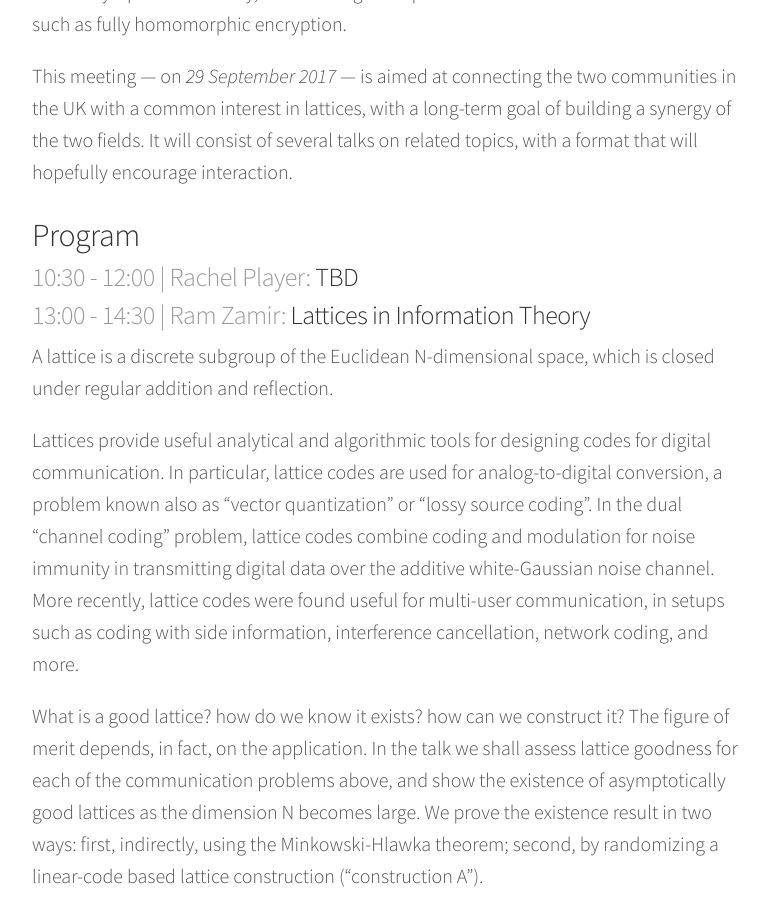
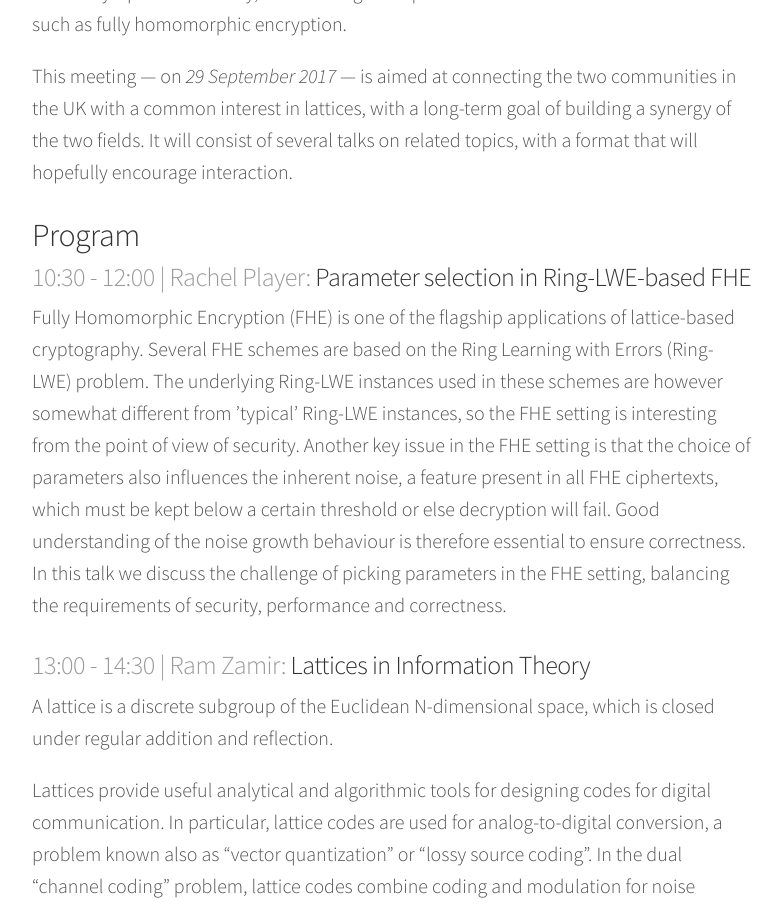
Before and after one commit to malb/discrete-subgroup, a Jekyll site: the page built from _posts/2017-09-29-lattice-meeting.md, in a window 1280 px wide and 1400 px high, scrolled down 397 px. Shown: the top 908 px of the window, without its empty margins (248-1030 px from the left). Built offline with Jekyll 4.4.1, drawn with Linux system fonts in a browser that asks for light colours; nearby versions of some CDN libraries; some of the changed text lies outside the part shown.

Commit message:
Rachel's and Martin's titles & abstracts

```diff
--- a/_posts/2017-09-29-lattice-meeting.md
+++ b/_posts/2017-09-29-lattice-meeting.md
@@ -9,7 +9,9 @@ This meeting — on *29 September 2017* — is aimed at connecting the two commu
 
 ## Program ##
 
-### <span>10:30 - 12:00 | Rachel Player:</span> TBD ###
+### <span>10:30 - 12:00 | Rachel Player:</span> Parameter selection in Ring-LWE-based FHE ###
+
+Fully Homomorphic Encryption (FHE) is one of the flagship applications of lattice-based cryptography. Several FHE schemes are based on the Ring Learning with Errors (Ring-LWE) problem. The underlying Ring-LWE instances used in these schemes are however somewhat different from ’typical’ Ring-LWE instances, so the FHE setting is interesting from the point of view of security. Another key issue in the FHE setting is that the choice of parameters also influences the inherent noise, a feature present in all FHE ciphertexts, which must be kept below a certain threshold or else decryption will fail. Good understanding of the noise growth behaviour is therefore essential to ensure correctness. In this talk we discuss the challenge of picking parameters in the FHE setting, balancing the requirements of security, performance and correctness.
 
 ### <span>13:00 - 14:30 | Ram Zamir:</span> Lattices in Information Theory ###
 
@@ -21,7 +23,9 @@ What is a good lattice? how do we know it exists? how can we construct it? The f
 
 ### <span>15:00 - 16:30 | Gottfried Herold:</span> Lattice Sieving ###
 
-### <span>16:45 - 18:15 | Martin Widmer:</span> TBD ###
+### <span>16:45 - 18:15 | Martin Widmer:</span> Counting Lattice Points ###
+
+In this talk we discuss the problem of counting lattice points in a given bounded subset of Euclidean space. If the set is sufficiently "nice" one expects that the ration of volume and lattice determinant is a reasonable estimate for this cardinality. But what exactly does “nice” mean here, can one find such “niceness-conditions” that are mild and easy to check in practise, and what quantities of the lattice and the set does the error term depend on? What can we say more when the lattice is admissible (e.g. the Minkowski-embedding of an ideal of a totally real number field) or at least “almost“ admissible? We hope to answer all of these questions .
 
 ## Venue ##
 
```
